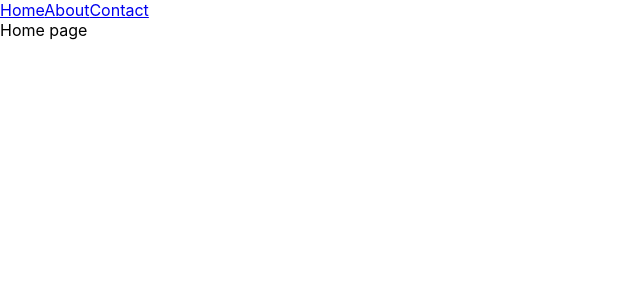
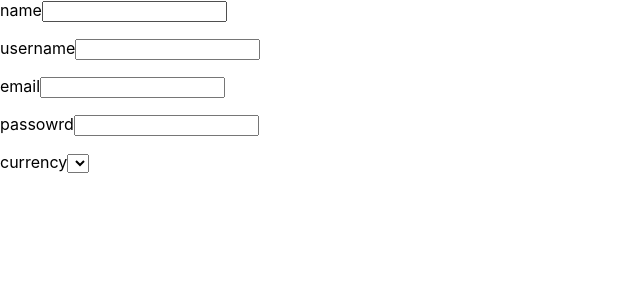
Before and after one commit to gonbaez/functional-react-demo, a React (Create React App) app: page / in a window 1280 px wide. Shown: the top 300 px of the page, without its empty margins (0-640 px from the left). Built offline with nearby package versions, Linux system fonts and the light colour scheme.

Commit message:
dynamic input creation

```diff
--- a/package.json
+++ b/package.json
@@ -6,6 +6,7 @@
     "@testing-library/jest-dom": "^5.17.0",
     "@testing-library/react": "^13.4.0",
     "@testing-library/user-event": "^13.5.0",
+    "joi": "^17.12.1",
     "react": "^18.2.0",
     "react-dom": "^18.2.0",
     "react-router-dom": "^6.22.0",
--- a/src/App.js
+++ b/src/App.js
@@ -1,33 +1,70 @@
 import React from "react";
 
-import { Route, Routes } from "react-router-dom";
-
-import Home from "./pages/Home";
-import About from "./pages/About";
-import Contact from "./pages/Contact";
-import Error from "./pages/Error";
-import { Link } from "react-router-dom";
-import Nav from "./pages/Nav";
-
-import Character from "./components/Character";
+import Joi from "joi";
+import { useState } from "react";
+import Input from "./components/input/Input";
 
 const App = () => {
+  const [userInput, setUserInput] = useState({});
+  const [error, setError] = useState();
+
+  const schema = {
+    username: Joi.string().min(3).max(30).required(),
+    password: Joi.string().required(),
+  };
+
+  const onUserInput = async (e) => {
+    console.log(e.target.name, e.target.value);
+    setUserInput({ ...userInput, [e.target.name]: e.target.value });
+    const _joiInstance = Joi.object(schema);
+
+    try {
+      await _joiInstance.validateAsync(userInput);
+      console.log("No errors");
+      setError(undefined);
+    } catch (e) {
+      console.log(e);
+      const errorsMod = {};
+      e.details.forEach((error) => {
+        errorsMod[error.context.key] = error.message;
+      });
+
+      setError(errorsMod);
+    }
+  };
+
   return (
     <>
-      <div>
-        {/* <a href="/">Home</a>
-        <a href="about">About</a>
-        <a href="contact">Contact</a> */}
-        <Nav />
-      </div>
-
-      <Routes>
-        <Route path="/" element={<Home />} />
-        <Route path="about" element={<About />} />
-        <Route path="contact/:country" element={<Contact />} />
-        <Route path="simpsons/:name" element={<Character />} />
-        <Route path="*" element={<Error />} />
-      </Routes>
+      <Input
+        name="name"
+        type="text"
+        onUserInput={onUserInput}
+        error={error && error.name}
+      />
+      <Input
+        name="username"
+        onUserInput={onUserInput}
+        error={error && error.username}
+      />
+      <Input
+        name="email"
+        type="email"
+        onUserInput={onUserInput}
+        error={error && error.email}
+      />
+      <Input
+        name="passowrd"
+        type="password"
+        onUserInput={onUserInput}
+        error={error && error.password}
+      />
+      <Input
+        name="currency"
+        type="select"
+        onUserInput={onUserInput}
+        error={error && error.currency}
+        options={["one", "two", "three"]}
+      />
     </>
   );
 };
--- a/src/components/Character.jsx
+++ b/src/components/Character.jsx
@@ -5,12 +5,13 @@ import simpsons from "../backup.json";
 
 const Character = () => {
   const { name } = useParams();
-  console.log(name);
+
   const character = simpsons.find((character) => {
     return character.character === name;
   });
 
   console.log(character);
+
   return (
     <>
       <img src={character.image} />
--- /dev/null
+++ b/src/components/input/Input.jsx
@@ -0,0 +1,37 @@
+import React from "react";
+
+const Input = (props) => {
+  const { name, type, onUserInput, error, options } = props;
+
+  if (type === "select") {
+    return (
+      <div>
+        <label htmlFor={name}>{name}</label>
+        <select name={name} id={name} onInput={onUserInput}>
+          {options.map((option) => {
+            console.log(option);
+            return <option value={option.value}>{option.label}</option>;
+          })}
+        </select>
+        <p>{error}</p>
+      </div>
+    );
+  }
+
+  return (
+    <>
+      <div>
+        <label htmlFor={name}>{name}</label>
+        <input
+          type={type ? type : "text"}
+          name={name}
+          id={name}
+          onInput={onUserInput}
+        />
+        <p>{error}</p>
+      </div>
+    </>
+  );
+};
+
+export default Input;
```
Also changed, not shown: 1 other file (tests, documents, lock files or other folders).
